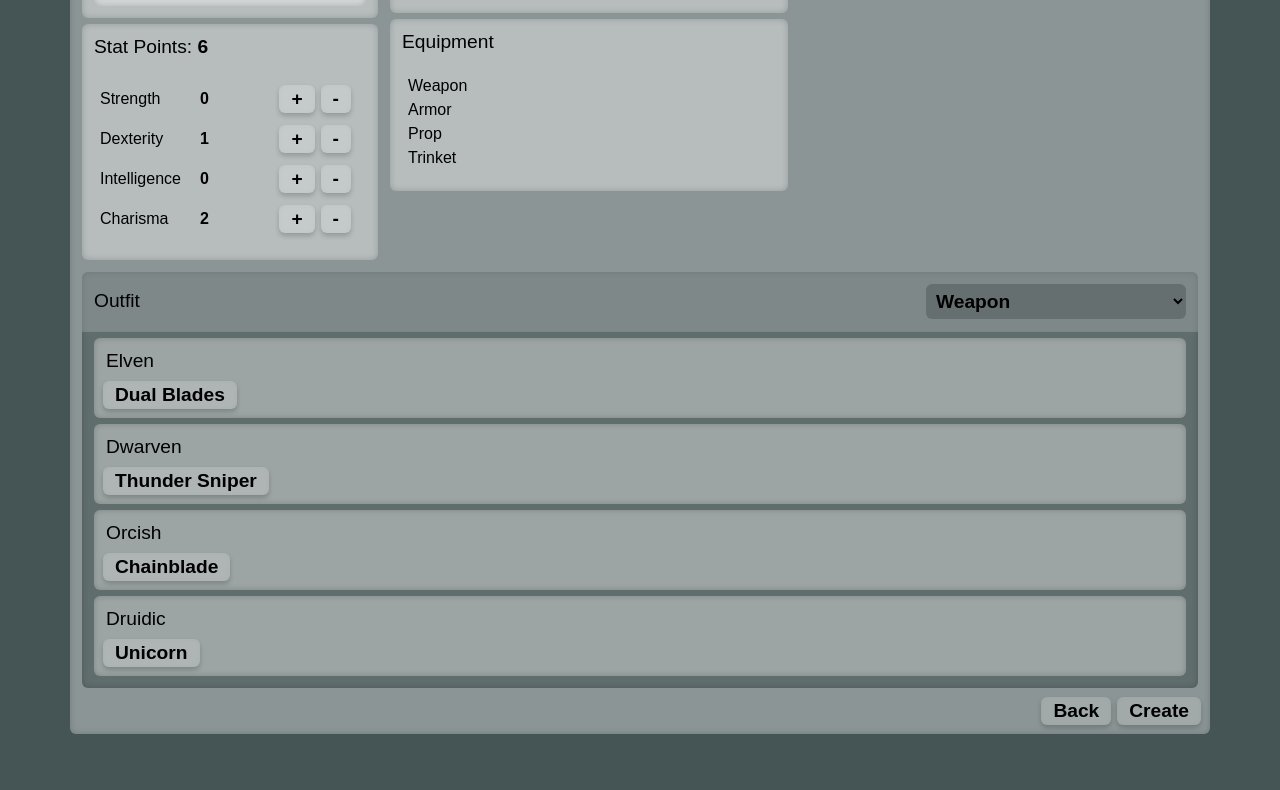
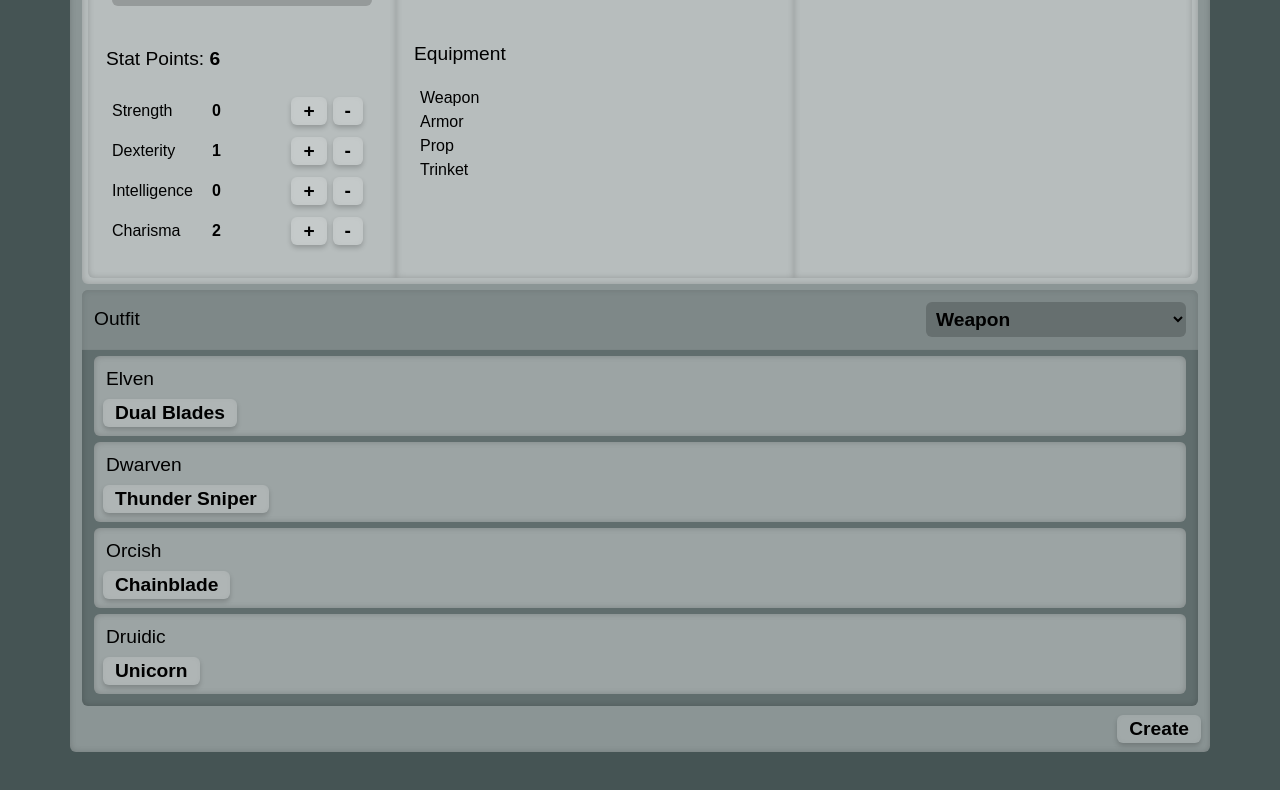
Before and after one commit to brayanio/goblin, a plain HTML site: page index.html in a window 1280 px wide. Shown: the part 227-1017 px from the top of the page. Drawn offline with Linux system fonts and the light colour scheme.

Commit message:
style changes

```diff
--- a/www/scenes/customize.js
+++ b/www/scenes/customize.js
@@ -3,25 +3,23 @@ import Data from '../../data/module.js'
 import Prefabs from '../prefabs/customize.js'
 import CustomHeroPipe from '../pipes/custom-hero.js'
 
-export default () => {
-  const tab = nggt.dataObj('step1')
-  return nggt.create({
+export default () => nggt.create({
   isRoot: true,
   classList: ['customize', 'gl-scene_mobile_pro'],
   template: Prefabs.Card(
+    Prefabs.Container('div', ['gl-card', 'character-sheet'],
       Prefabs.ColGrid(0, 10, 10,
         Prefabs.HeroForm('Character Sheet') + Prefabs.HeroStats(),
         Prefabs.HeroRace() + Prefabs.HeroEquipment(),
         Prefabs.DataObj(CustomHeroPipe.selectedItem, i =>
           i && Prefabs.ItemInspect(i)
         )
+      )
     ),
     Prefabs.HeroStore(),
     Prefabs.Container('div', ['right'],
-        Prefabs.Btn(['gl-btn_icon'], 'Back', tab.onevent('step1')),
-        Prefabs.Btn(['gl-btn_icon'], 'Create', () => console.log(CustomHeroPipe.unit(), new Data.GameUnit(CustomHeroPipe.unit())))
+      Prefabs.Btn(['gl-btn_icon'], 'Create', () => console.log(new Data.GameUnit(CustomHeroPipe.unit())))
     )
   ),
   cleanup: () => CustomHeroPipe.cleanup()
 })
-}
--- a/www/styles/customize.css
+++ b/www/styles/customize.css
@@ -1,3 +1,44 @@
+.character-sheet .gl-card{
+  background-color: transparent;
+  box-shadow: none;
+}
+
+@media screen and (max-width: 800px){
+  .character-sheet .drow > div{
+    box-shadow: inset 0 0 6px var(--ab5);
+  }
+
+  .character-sheet .drow > div:nth-child(1){
+    border-top-left-radius: 6px;
+    border-top-right-radius: 6px;
+  }
+
+  .character-sheet .drow > div:nth-child(2){
+    margin: -6px 0;
+  }
+
+  .character-sheet .drow > div:nth-child(3){
+    border-bottom-left-radius: 6px;
+    border-bottom-right-radius: 6px;
+  }
+}
+
+@media screen and (min-width: 800px){
+  .character-sheet .drow > div{
+    box-shadow: inset 0 0 6px var(--ab5);
+  }
+
+  .character-sheet .drow > div:nth-child(1){
+    border-top-left-radius: 6px;
+    border-bottom-left-radius: 6px;
+  }
+
+  .character-sheet .drow > div:nth-child(3){
+    border-top-right-radius: 6px;
+    border-bottom-right-radius: 6px;
+  }
+}
+
 /* race-desc */
 
 .race-desc{
```
Lines whose indentation alone changed are shown as unchanged.
